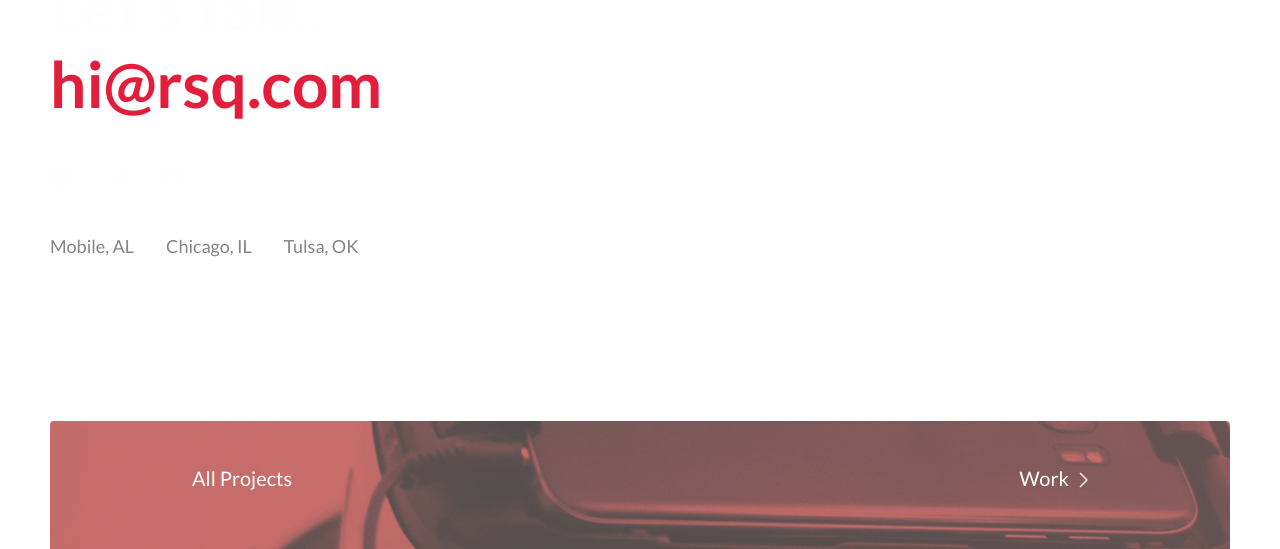
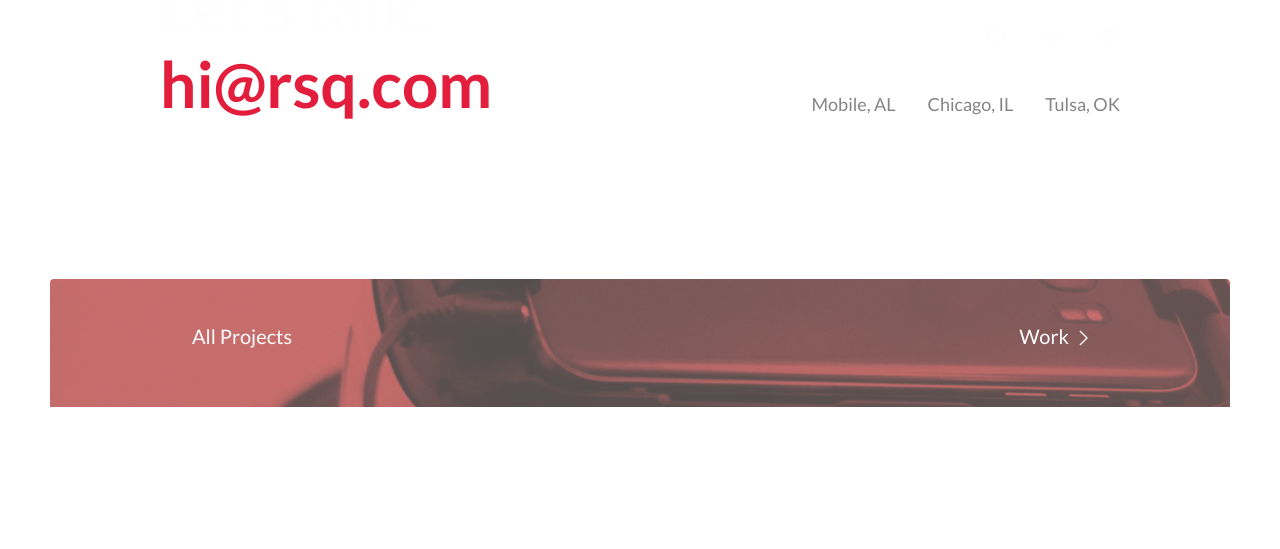
Before and after one commit to tobomuto/redsquareagency-clone, a React (Create React App) app: page / in a window 1280 px wide. Shown: the part 2703-3252 px from the top of the page. After the commit the page ends 3110 px from the top, so only its background shows below. Built offline with nearby package versions, Linux system fonts and the light colour scheme; a web font is replaced by a local one.

Commit message:
.footer__infos responsive

```diff
--- a/src/components/Footer.scss
+++ b/src/components/Footer.scss
@@ -140,6 +140,34 @@ footer {
     }
 }
 
+@media screen and (min-width:860px){
+    .footer__infos {
+        display: flex;
+        justify-content: space-between;
+        .stack {
+            display: flex;
+            flex-direction: column;
+            justify-content: flex-end;
+            .footer__social {
+                margin-left: auto;
+                li {
+                    &:last-child {
+                        margin-right: 0;
+                    }
+                }
+            }
+        }
+    }
+}
+
+@media screen and (min-width:1024px){
+    .footer__infos {
+        width: 75%;
+        margin-left: auto;
+        margin-right: auto;
+    }
+}
+
 @media screen and (min-width:1440px){
     .img-cont {
         padding-left: 105px ;
```
